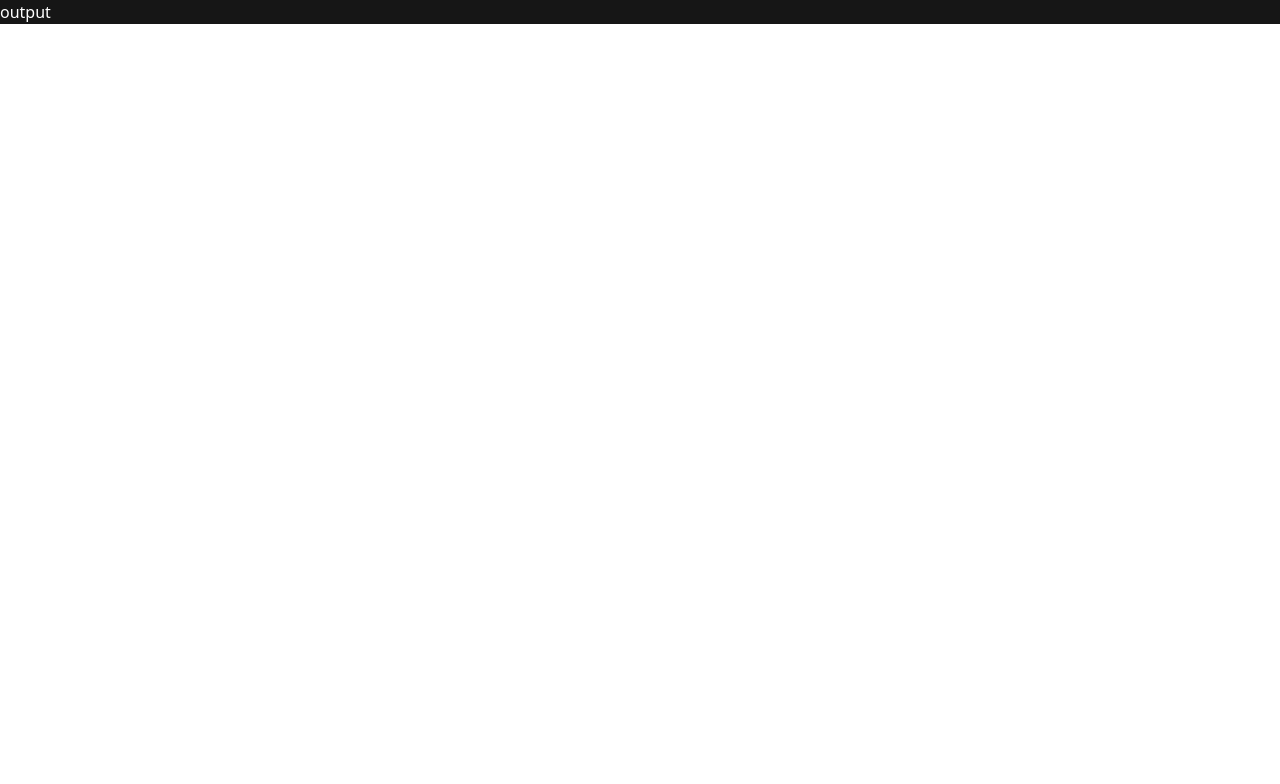
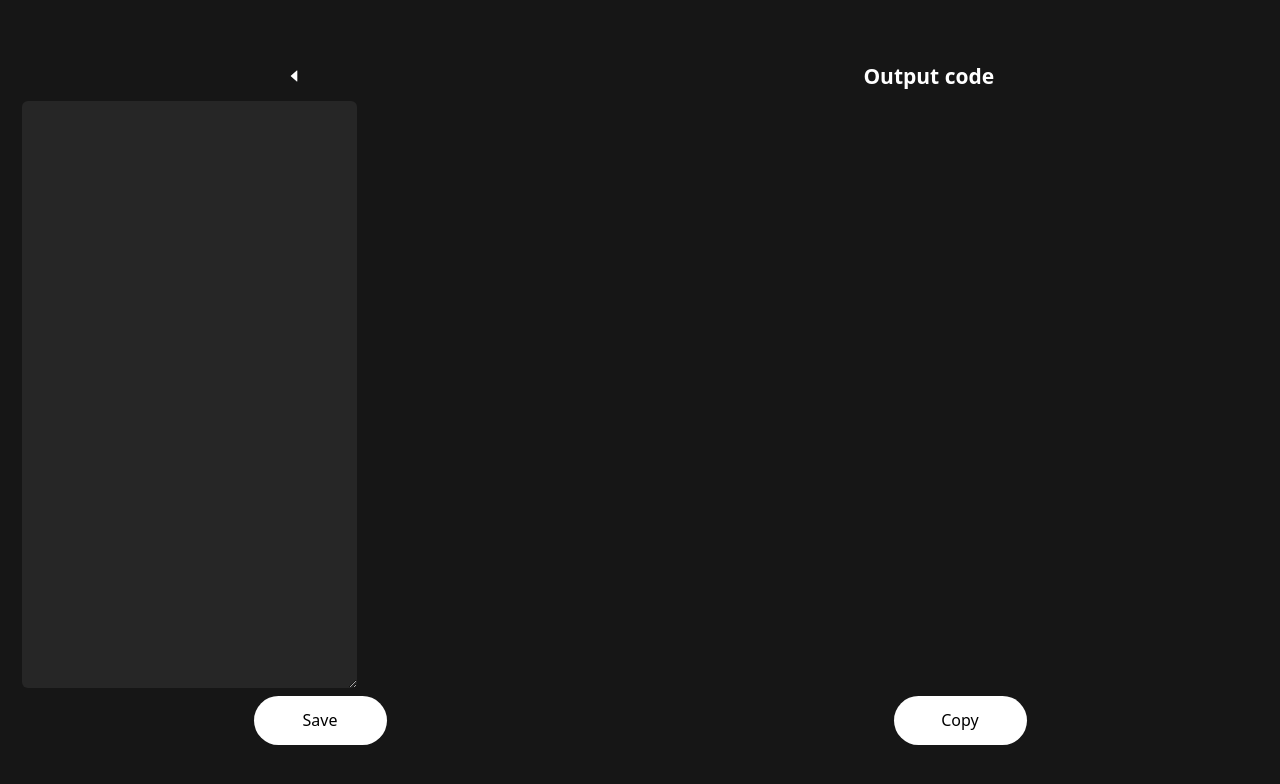
Before and after one commit to gauravsinhaweb/CodeMirror, a React (Create React App) app in the folder client/: page /output in a window 1280 px wide. Shown: the top 784 px of the page. Built offline with nearby package versions, Linux system fonts and the light colour scheme.

Commit message:
Outputcode

```diff
--- a/client/src/App.js
+++ b/client/src/App.js
@@ -32,7 +32,7 @@ function App() {
             </Route>
 
             <Route path="/output" exact>
-              <OutputCode />
+              <OutputCode outputcode={output} />
             </Route>
 
             <Route path="/login" exact>
--- a/client/src/pages/Input.css
+++ b/client/src/pages/Input.css
@@ -1,5 +1,10 @@
 .btnc {
-  width: 237px;
+
+
+    width: 133px;
+
+
+  /* width: 237px; */
   height: 49px;
   /* left: 79px; */
   font-weight: 500;
@@ -48,3 +53,9 @@
 .option a {
   text-decoration: none;
 }
+.btncontainer{
+    display: flex;
+    justify-content: space-around;
+    align-items: center;
+    width: 100%;
+}
--- a/client/src/pages/Input.js
+++ b/client/src/pages/Input.js
@@ -16,7 +16,7 @@ const Input = (props) => {
   }, []);
 
   const clickHandler = () => {
-    console.log(lang);
+
     const res = codeRef.current.value;
     props.setcode(res);
     // setLoad(true);
--- a/client/src/pages/OutputCode.js
+++ b/client/src/pages/OutputCode.js
@@ -1,7 +1,61 @@
-import React from "react";
+import React, { useEffect, useRef } from "react";
+import "./Input.css";
+import { AiFillCaretLeft } from "react-icons/ai";
+import { Link } from "react-router-dom";
+function OutputCode(props) {
+  const output = useRef();
 
-function OutputCode() {
-  return <div>output</div>;
+  useEffect(() => {
+    if (props.outputcode) {
+      output.current.value = props.outputcode;
+    }
+  });
+
+  const downloadTxtFile = () => {
+    const element = document.createElement("a");
+    const file = new Blob([document.getElementById("input").value], {
+      type: "text/plain;charset=utf-8",
+    });
+    element.href = URL.createObjectURL(file);
+    element.download = "myFile.txt";
+    document.body.appendChild(element);
+    element.click();
+  };
+
+  const copyhandler = (e) => {
+    output.current.select();
+    document.execCommand("copy");
+    e.target.focus();
+  };
+
+  return (
+    <div className="h-screen bg-primary flex flex-col hc">
+      {" "}
+      <div className="inputc">
+        <div className="options">
+          <Link to="/input">
+            {" "}
+            <AiFillCaretLeft />
+          </Link>
+          <h4 style={{ fontWeight: "600", fontSize: "21px" }}>Output code </h4>
+        </div>
+
+        <textarea ref={output} id="input" className="texta">
+          {" "}
+        </textarea>
+      </div>
+      <div className="btncontainer">
+        <button className="btnc" onClick={downloadTxtFile}>
+          {/* {`${load ? "Loading." : "< / > Convert"} `} */}
+          {/* {"< / > Convert"} */}
+          Save
+        </button>
+        <button className="btnc" onClick={copyhandler}>
+          Copy
+        </button>
+      </div>
+    </div>
+  );
 }
 
 export default OutputCode;
```
